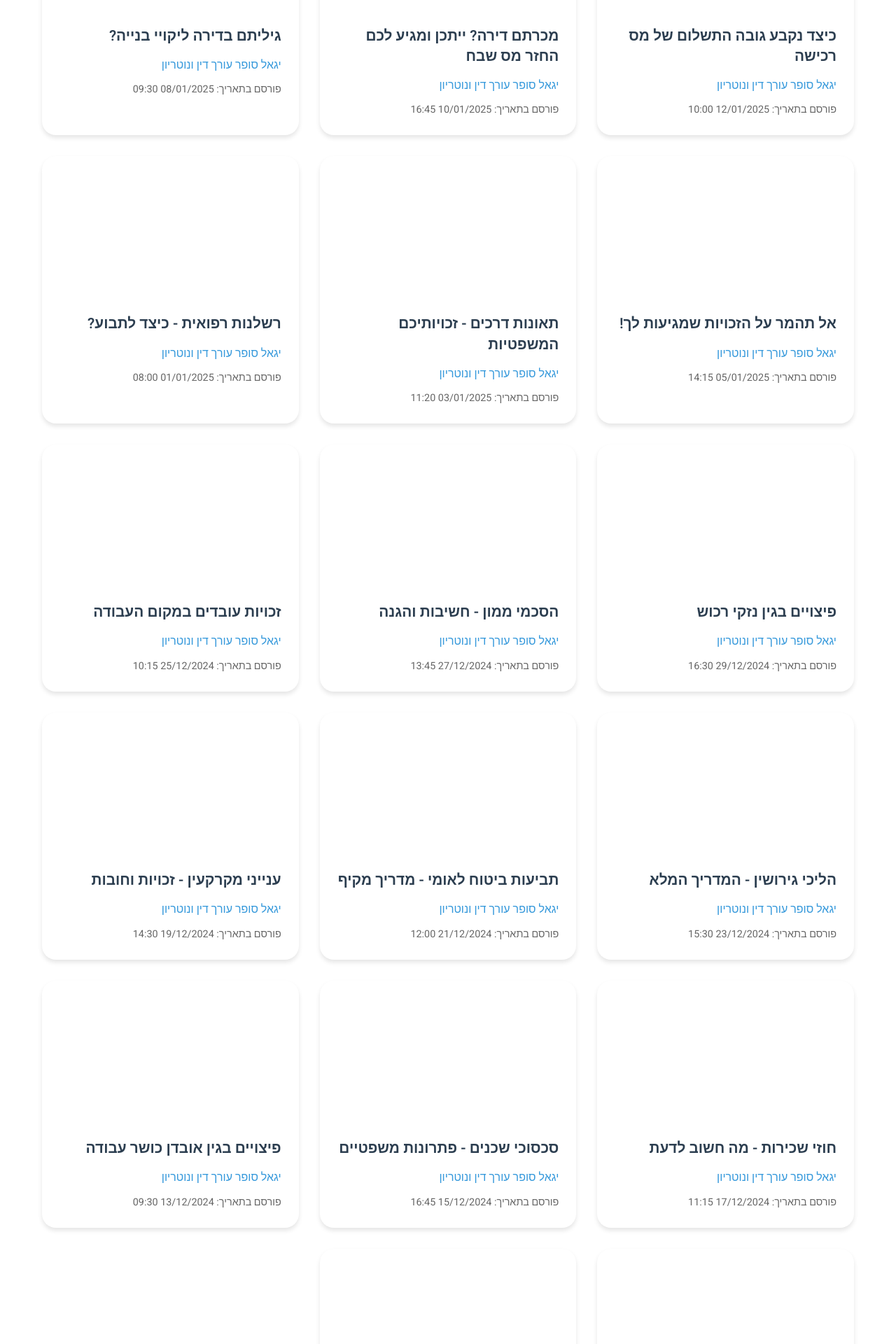
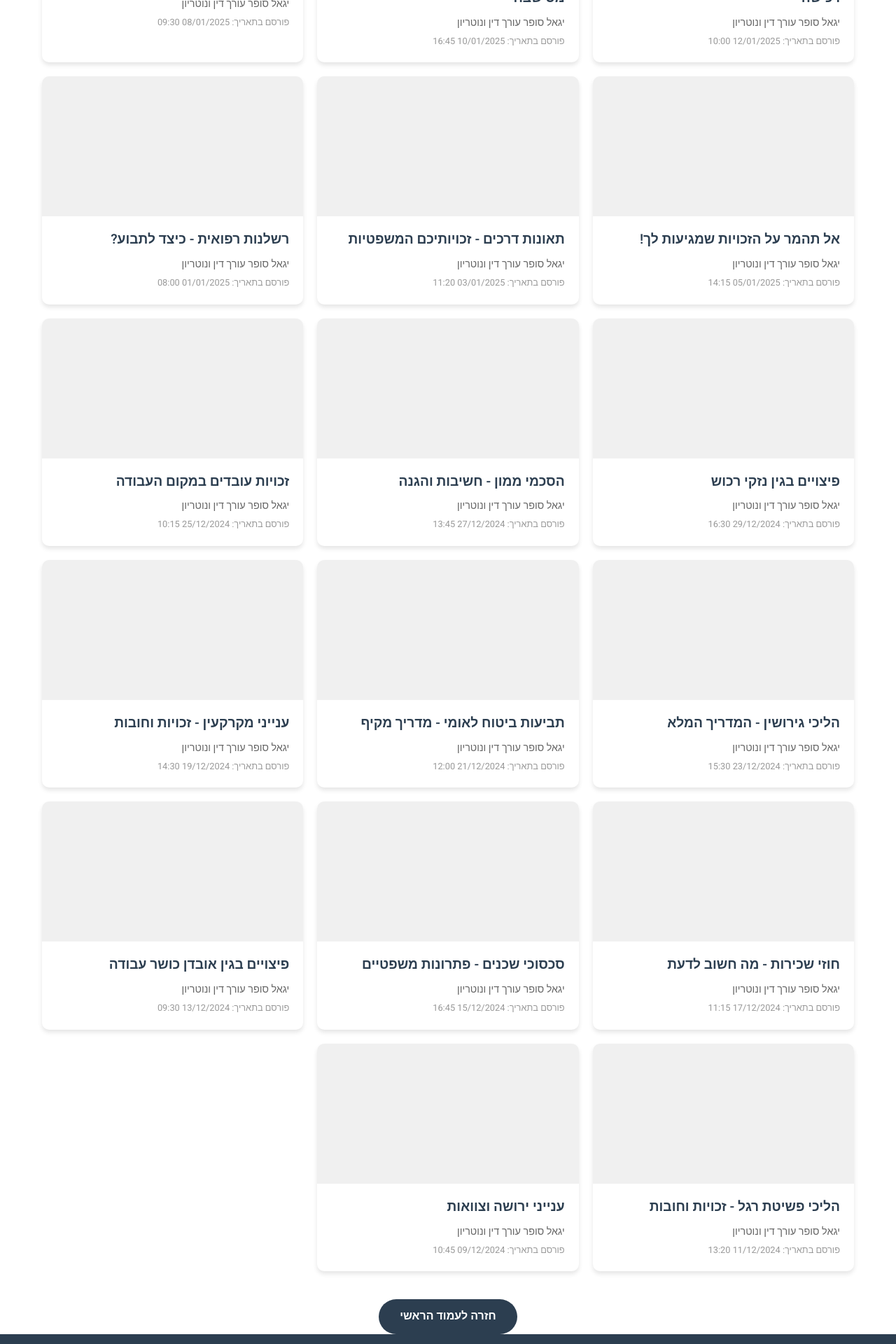
Before and after one commit to a0534166556-cpu/lawyer-website, a Flask app: page /all-articles in a window 1280 px wide. Shown: the part 2080-4000 px from the top of the page at 70% size. Run offline with Flask 3, Linux system fonts and the light colour scheme; data that the repository does not hold is empty.

Commit message:
Add CSS styling to all-articles page to fix image display issues

```diff
--- a/templates/all_articles.html
+++ b/templates/all_articles.html
@@ -307,4 +307,96 @@
         </div>
     </div>
 </section>
+
+<style>
+/* CSS for all-articles page */
+.blog-grid {
+    display: grid;
+    grid-template-columns: repeat(auto-fit, minmax(300px, 1fr));
+    gap: 20px;
+    margin-top: 30px;
+}
+
+.blog-card {
+    background: white;
+    border-radius: 10px;
+    overflow: hidden;
+    box-shadow: 0 4px 6px rgba(0, 0, 0, 0.1);
+    transition: transform 0.3s ease;
+    text-decoration: none;
+    color: inherit;
+}
+
+.blog-card:hover {
+    transform: translateY(-5px);
+    text-decoration: none;
+    color: inherit;
+}
+
+.blog-image {
+    position: relative;
+    overflow: hidden;
+    height: 200px;
+    background: #f0f0f0;
+}
+
+.blog-image img {
+    width: 100%;
+    height: 100%;
+    object-fit: cover;
+    object-position: center;
+    display: block;
+    transition: transform 0.3s ease;
+}
+
+.blog-card:hover .blog-image img {
+    transform: scale(1.05);
+}
+
+.blog-content {
+    padding: 20px;
+}
+
+.blog-content h3 {
+    margin: 0 0 10px 0;
+    color: #2c3e50;
+    font-size: 1.2em;
+    line-height: 1.4;
+}
+
+.blog-author {
+    color: #666;
+    font-size: 0.9em;
+    margin: 5px 0;
+}
+
+.blog-date {
+    color: #999;
+    font-size: 0.8em;
+    margin: 5px 0 0 0;
+}
+
+.back-to-home {
+    text-align: center;
+    margin-top: 40px;
+}
+
+.back-btn {
+    display: inline-block;
+    background: var(--primary-color);
+    color: white;
+    padding: 12px 30px;
+    text-decoration: none;
+    border-radius: 25px;
+    font-weight: bold;
+    transition: all 0.3s ease;
+}
+
+.back-btn:hover {
+    background: #c0392b;
+    transform: translateY(-2px);
+    text-decoration: none;
+    color: white;
+}
+</style>
 {% endblock %}
```
